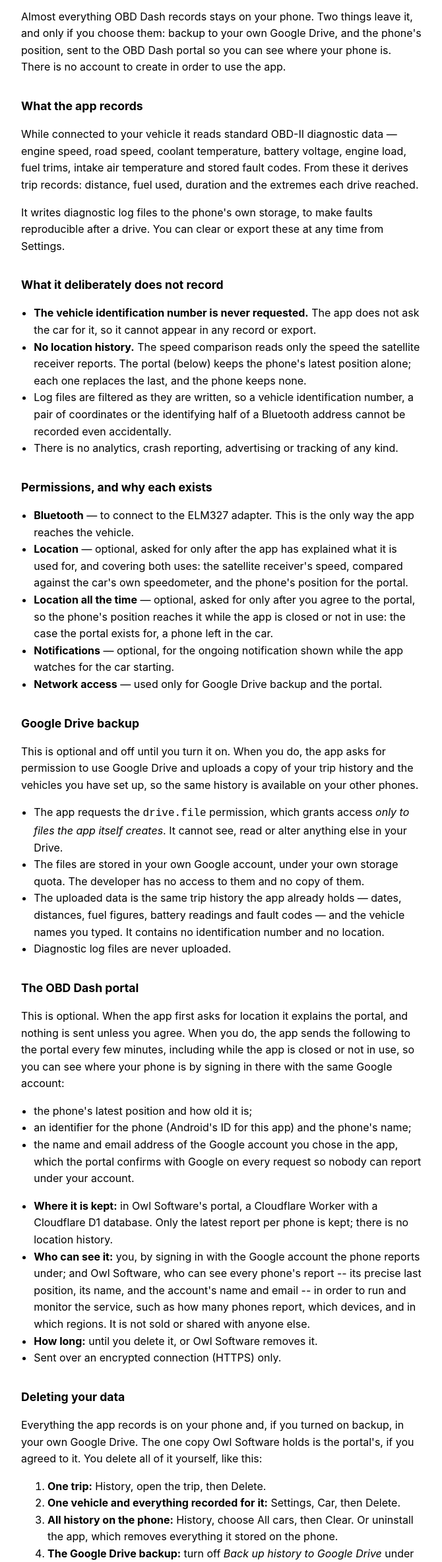
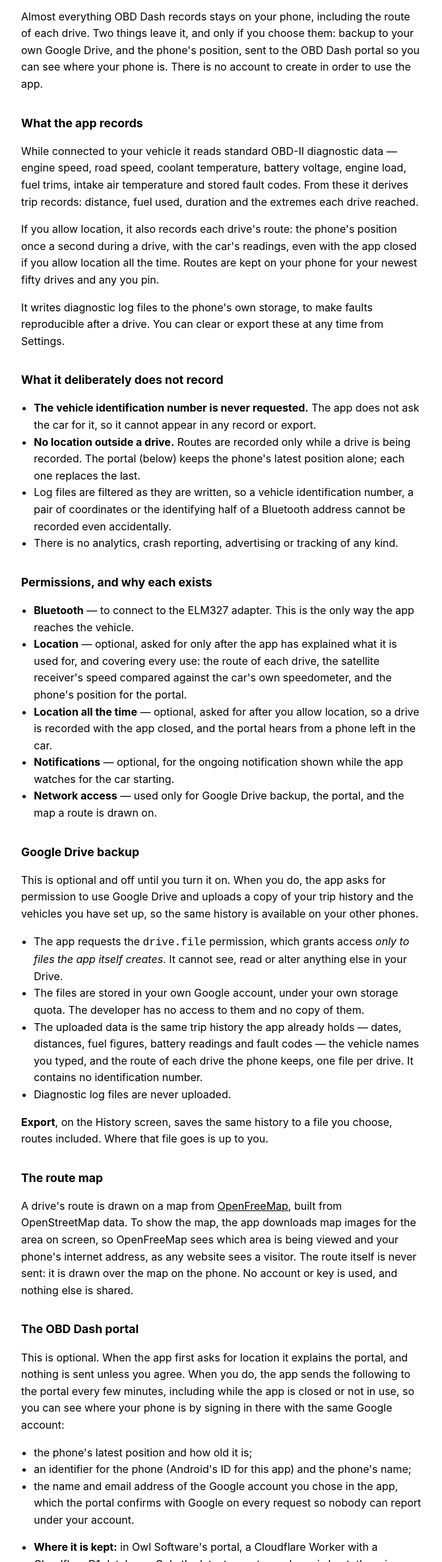
Before and after one commit to FahimHT/obd-dash-app, a plain HTML site: page privacy.html in a window 1280 px wide. Shown: the part 139-2507 px from the top of the page at 66% size, without its empty margins (304-974 px from the left). Drawn offline with Linux system fonts and the light colour scheme.

Commit message:
Routes lead the manual and privacy policy; favicon
Manual: Where you drove, and Location ahead of Find your phone. Privacy:
routes on the phone and in Drive, the route map's tiles from OpenFreeMap,
deleting portal data no longer stops reporting. Adds the app icon as the
favicon on every page.

Co-Authored-By: Claude Opus 5.5 <noreply@anthropic.com>

```diff
--- a/privacy.html
+++ b/privacy.html
@@ -4,6 +4,7 @@
 <meta charset="utf-8">
 <meta name="viewport" content="width=device-width, initial-scale=1">
 <title>OBD Dash — Privacy policy</title>
+<link rel="icon" href="favicon.svg" type="image/svg+xml">
 <style>
   :root { color-scheme: light dark; }
   body {
@@ -24,10 +25,10 @@
 <p class="sub">OBD Dash, by Owl Software · last updated 20 November 2026</p>
 
 <p>
-  Almost everything OBD Dash records stays on your phone. Two things leave it, and only if you
-  choose them: backup to your own Google Drive, and the phone's position, sent to the OBD Dash
-  portal so you can see where your phone is. There is no account to create in order to use the
-  app.
+  Almost everything OBD Dash records stays on your phone, including the route of each drive. Two
+  things leave it, and only if you choose them: backup to your own Google Drive, and the phone's
+  position, sent to the OBD Dash portal so you can see where your phone is. There is no account to
+  create in order to use the app.
 </p>
 
 <h2>What the app records</h2>
@@ -38,6 +39,11 @@
   duration and the extremes each drive reached.
 </p>
 <p>
+  If you allow location, it also records each drive's route: the phone's position once a second
+  during a drive, with the car's readings, even with the app closed if you allow location all the
+  time. Routes are kept on your phone for your newest fifty drives and any you pin.
+</p>
+<p>
   It writes diagnostic log files to the phone's own storage, to make faults reproducible after a
   drive. You can clear or export these at any time from Settings.
 </p>
@@ -46,9 +52,9 @@
 <ul>
   <li><strong>The vehicle identification number is never requested.</strong> The app does not ask
       the car for it, so it cannot appear in any record or export.</li>
-  <li><strong>No location history.</strong> The speed comparison reads only the speed the
-      satellite receiver reports. The portal (below) keeps the phone's latest position alone;
-      each one replaces the last, and the phone keeps none.</li>
+  <li><strong>No location outside a drive.</strong> Routes are recorded only while a drive is
+      being recorded. The portal (below) keeps the phone's latest position alone; each one
+      replaces the last.</li>
   <li>Log files are filtered as they are written, so a vehicle identification number, a pair of
       coordinates or the identifying half of a Bluetooth address cannot be recorded even
       accidentally.</li>
@@ -60,14 +66,14 @@
   <li><strong>Bluetooth</strong> — to connect to the ELM327 adapter. This is the only way the app
       reaches the vehicle.</li>
   <li><strong>Location</strong> — optional, asked for only after the app has explained what it is
-      used for, and covering both uses: the satellite receiver's speed, compared against the
-      car's own speedometer, and the phone's position for the portal.</li>
-  <li><strong>Location all the time</strong> — optional, asked for only after you agree to the
-      portal, so the phone's position reaches it while the app is closed or not in use: the
-      case the portal exists for, a phone left in the car.</li>
+      used for, and covering every use: the route of each drive, the satellite receiver's speed
+      compared against the car's own speedometer, and the phone's position for the portal.</li>
+  <li><strong>Location all the time</strong> — optional, asked for after you allow location, so a
+      drive is recorded with the app closed, and the portal hears from a phone left in the car.</li>
   <li><strong>Notifications</strong> — optional, for the ongoing notification shown while the app
       watches for the car starting.</li>
-  <li><strong>Network access</strong> — used only for Google Drive backup and the portal.</li>
+  <li><strong>Network access</strong> — used only for Google Drive backup, the portal, and the map
+      a route is drawn on.</li>
 </ul>
 
 <h2>Google Drive backup</h2>
@@ -83,10 +89,23 @@
   <li>The files are stored in your own Google account, under your own storage quota. The
       developer has no access to them and no copy of them.</li>
   <li>The uploaded data is the same trip history the app already holds — dates, distances, fuel
-      figures, battery readings and fault codes — and the vehicle names you typed. It contains no
-      identification number and no location.</li>
+      figures, battery readings and fault codes — the vehicle names you typed, and the route of
+      each drive the phone keeps, one file per drive. It contains no identification number.</li>
   <li>Diagnostic log files are never uploaded.</li>
 </ul>
+<p>
+  <strong>Export</strong>, on the History screen, saves the same history to a file you choose,
+  routes included. Where that file goes is up to you.
+</p>
+
+<h2 id="map">The route map</h2>
+<p>
+  A drive's route is drawn on a map from <a href="https://openfreemap.org">OpenFreeMap</a>, built
+  from OpenStreetMap data. To show the map, the app downloads map images for the area on screen,
+  so OpenFreeMap sees which area is being viewed and your phone's internet address, as any website
+  sees a visitor. The route itself is never sent: it is drawn over the map on the phone. No
+  account or key is used, and nothing else is shared.
+</p>
 
 <h2 id="portal">The OBD Dash portal</h2>
 <p>
@@ -110,7 +129,8 @@
       position, its name, and the account's name and email -- in order to run and monitor the
       service, such as how many phones report, which devices, and in which regions. It is not sold
       or shared with anyone else.</li>
-  <li><strong>How long:</strong> until you delete it, or Owl Software removes it.</li>
+  <li><strong>How long:</strong> until you delete it, or Owl Software removes it. A phone with
+      location on reports again after a deletion; turn location off for the app to stop it.</li>
   <li>Sent over an encrypted connection (HTTPS) only.</li>
 </ul>
 
@@ -121,7 +141,7 @@
   it yourself, like this:
 </p>
 <ol>
-  <li><strong>One trip:</strong> History, open the trip, then Delete.</li>
+  <li><strong>One trip, and its route:</strong> History, open the trip, then Delete.</li>
   <li><strong>One vehicle and everything recorded for it:</strong> Settings, Car, then Delete.</li>
   <li><strong>All history on the phone:</strong> History, choose All cars, then Clear. Or
       uninstall the app, which removes everything it stored on the phone.</li>
@@ -132,16 +152,14 @@
   <li><strong>What the portal holds:</strong> in the app, Settings, Portal, then <em>Delete my
       portal data</em>; or, without the app, at
       <a href="https://obd-dash-portal.obd-dash-portal.workers.dev/delete">the portal's deletion
-      page</a>, signing in with the same Google account. Either removes every phone reporting under
-      your account and stops them reporting until you choose <em>Report to the portal</em> in the
-      app again.</li>
+      page</a>, signing in with the same Google account. Either removes every phone under your
+      account. A phone with location on reports again within minutes; turn location off for OBD Dash
+      to stop it.</li>
 </ol>
 <p>
   <strong>What is kept:</strong> nothing. Deleted data is gone at once, and no other copy exists
-  anywhere. The portal keeps only your account's email and the time you asked, so your phones'
-  next reports are refused rather than stored; choosing <em>Report to the portal</em> in the
-  app again removes that too. Items deleted from Google Drive follow Drive's own trash rules
-  until you empty it.
+  anywhere, and the portal keeps no record of the asking. Items deleted from Google Drive follow
+  Drive's own trash rules until you empty it.
 </p>
 
 <h2>Children</h2>
```
Also changed, not shown: index.html (+1 -0 lines), manual.html (+29 -14 lines), favicon.svg (added).
